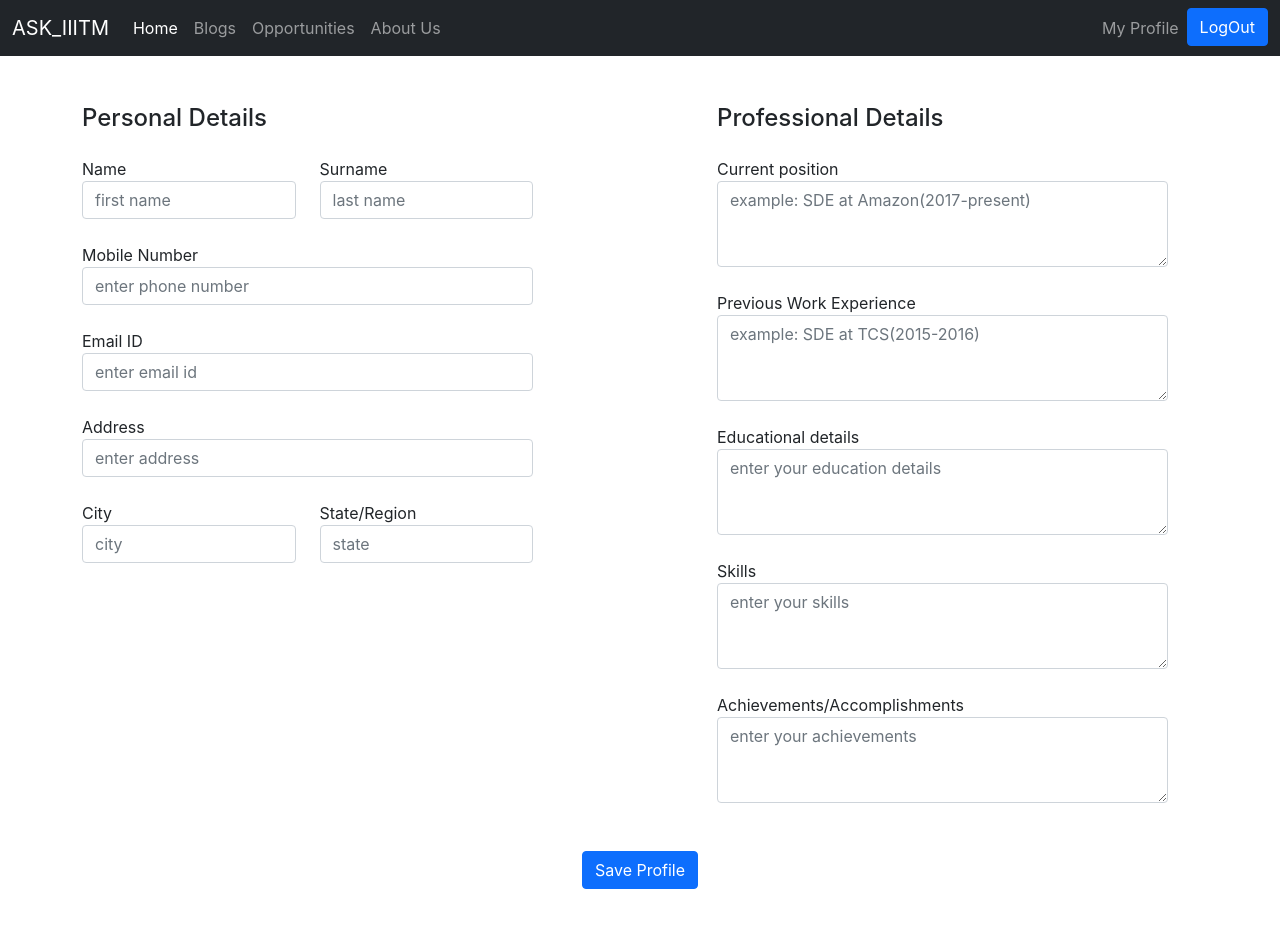
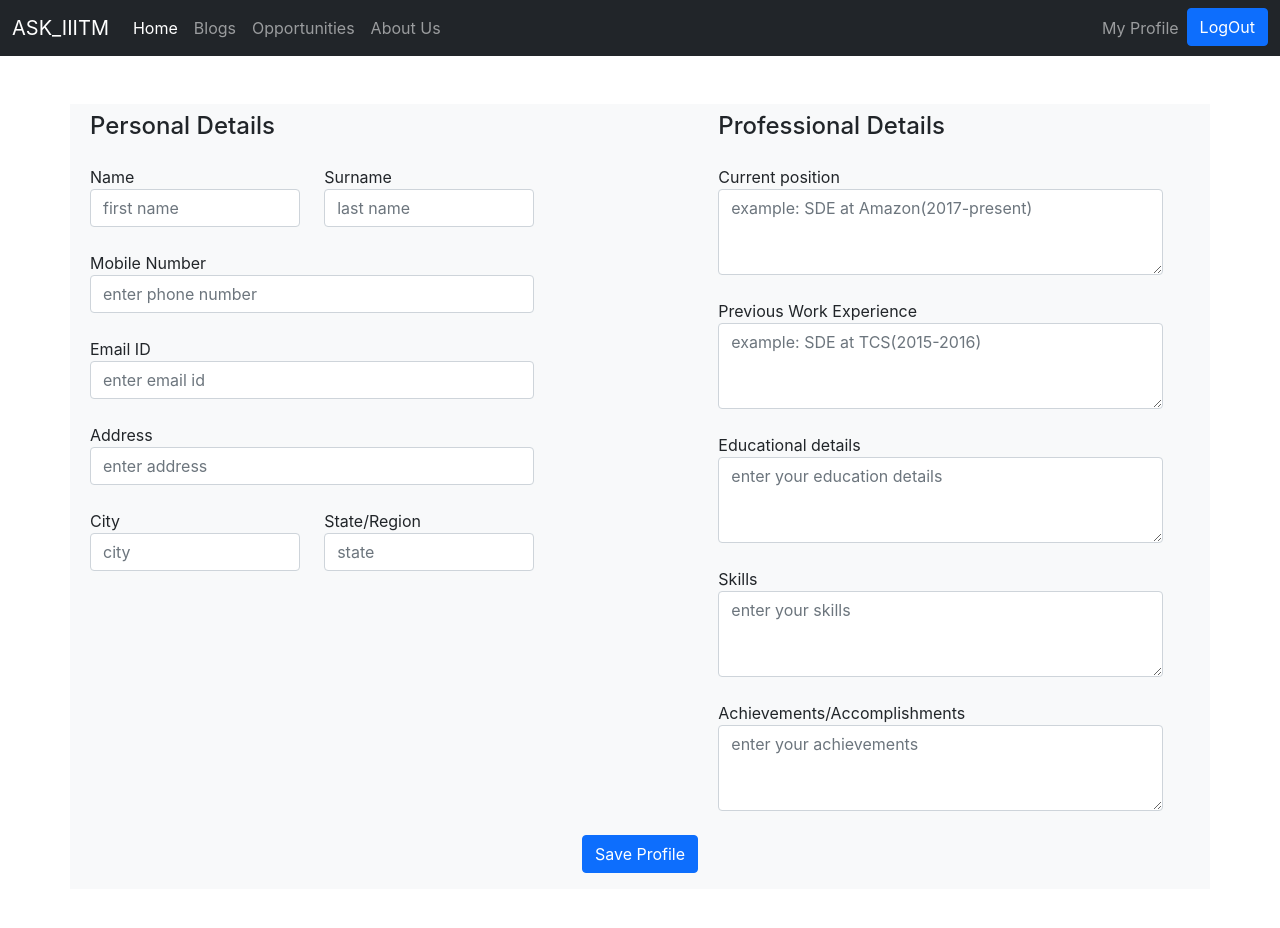
Before and after one commit to Sarthakjain211001/ASK_IIITM-frontend, a React (Create React App) app: page /myprofile in a window 1280 px wide. Shown: the top 928 px of the page. Before the commit the page ends 897 px from the top, so only its background shows below. Built offline with nearby package versions, Linux system fonts and the light colour scheme.

Commit message:
Enhanced the styling

```diff
--- a/src/Components/Profile.js
+++ b/src/Components/Profile.js
@@ -4,7 +4,7 @@ export default function Profile() {
     return (
         <div>
         <div className="container rounded bg-white mt-5 ">
-<div className="row">
+<div className="row bg-light p-2 mb-5">
     <div className="col-md-5 border-right" style={{"marginRight":"10rem"}}>
 
             <div className="d-flex justify-content-between align-items-center mb-3">
@@ -46,9 +46,10 @@ export default function Profile() {
             <br/>
 
         </div>
+        <br/>
+    <div className="text-center mb-2"><button className="btn btn-primary profile-button" type="button">Save Profile</button></div>
     </div>
-    <br/>
-    <div className="text-center mb-2"><button className="btn btn-primary profile-button" type="button">Save Profile</button></div>
+
 
 </div>
 
```
